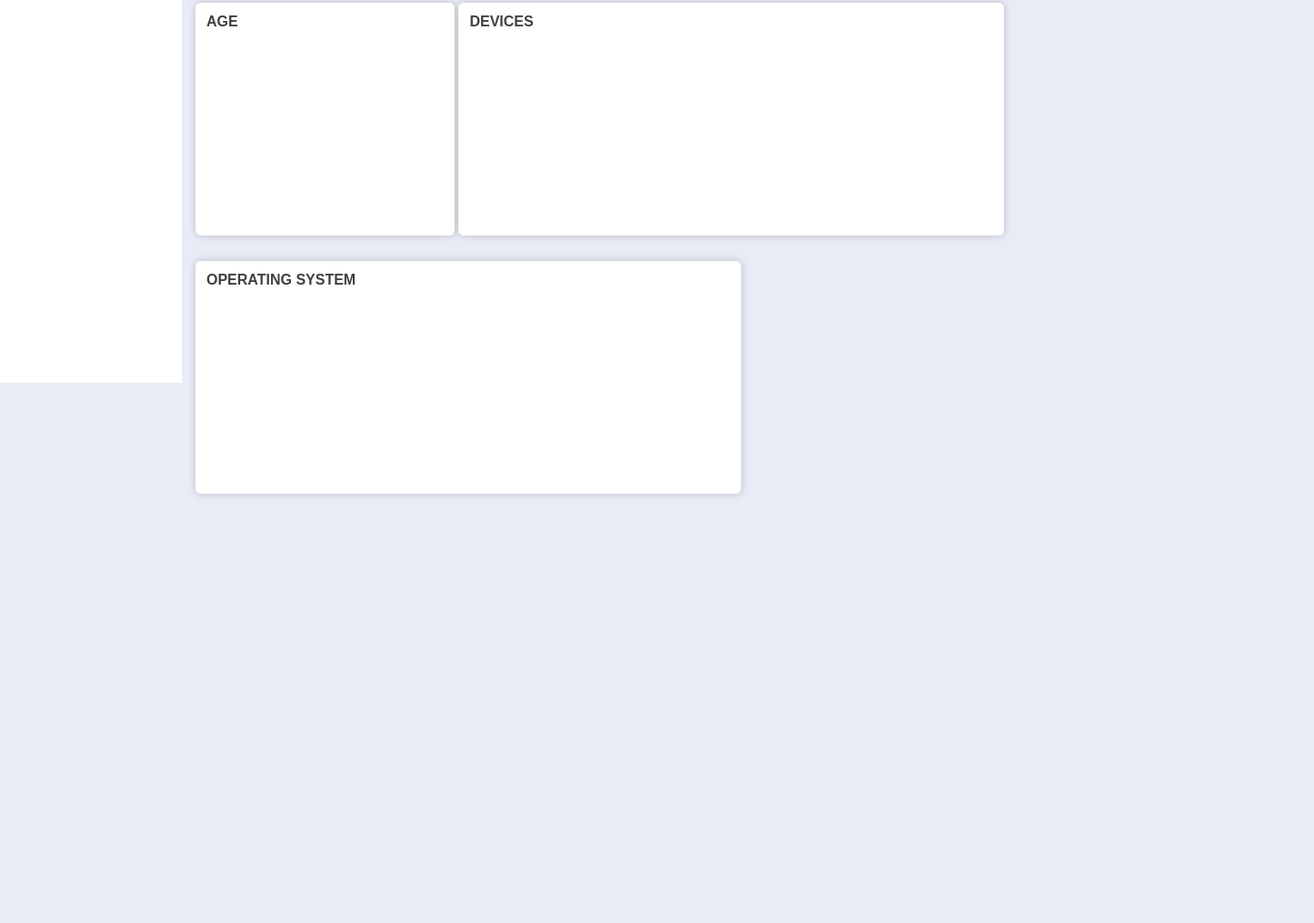
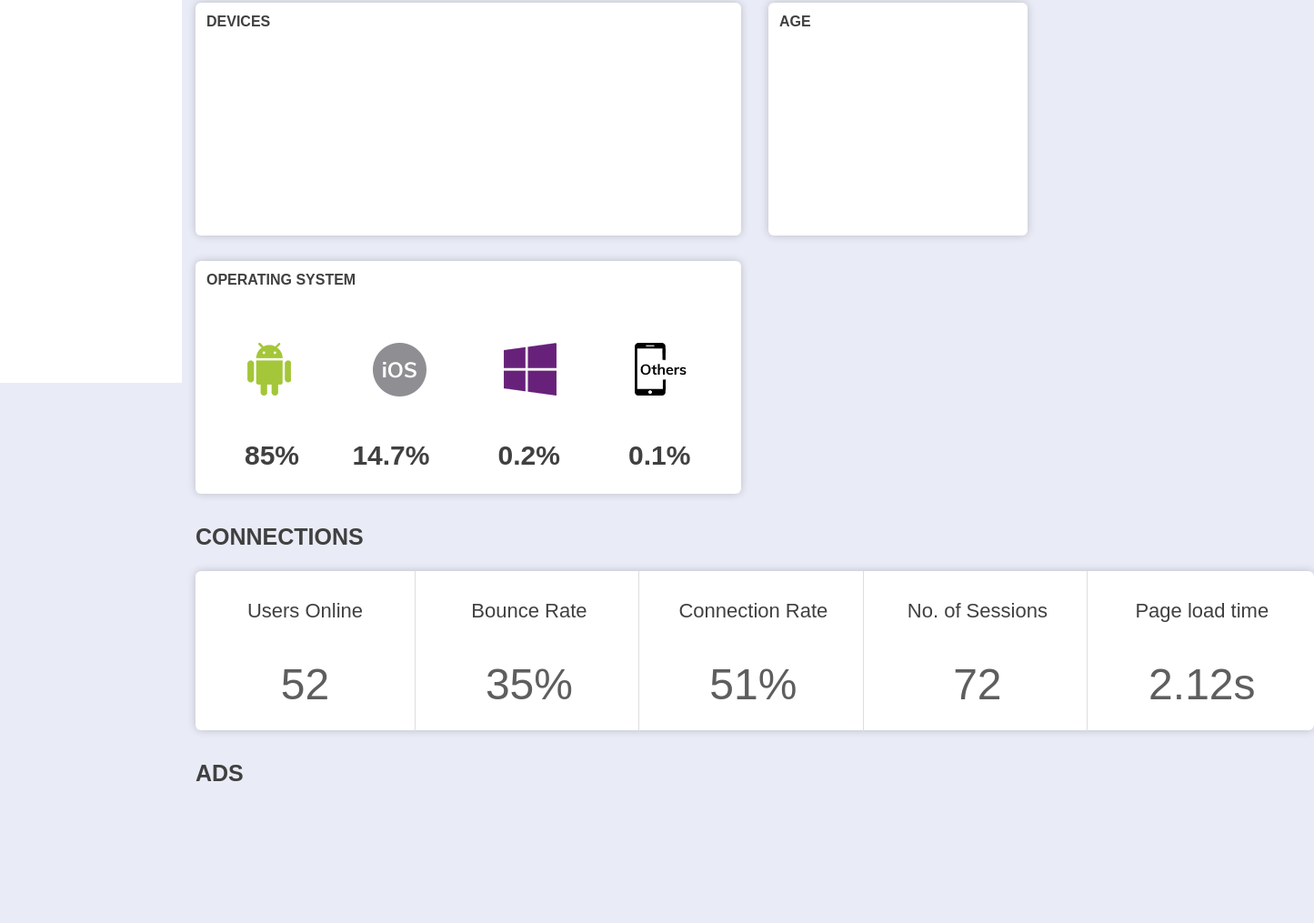
Before and after one commit to devsameerkhan/dashboard, a plain HTML site: page index.html in a window 1280 px wide. Shown: the part 443-1458 px from the top of the page at 91% size, 1445 px wide, since content can reach past the window. Before the commit the page ends 1018 px from the top, so only its background shows below. Drawn offline with nearby package versions, Linux system fonts and the light colour scheme; a web font is replaced by a local one.

Commit message:
Connections and Users section

```diff
--- a/index.html
+++ b/index.html
@@ -19,11 +19,11 @@
     <div class="navbar">
       <img class="logo" src="/assets/icons/topnav/realm-logo.png" alt="Realm Wi-fi">
       <div class="venue">
-        <h4>VENUE:</h4>
+        <h5>VENUE:</h5>
         <p>Eat India Company, Jubilee Hills.</p>
       </div>
       <div class="date">
-        <h4>DATE:</h4>
+        <h5>DATE:</h5>
         <p>09/04/2018 - 15/04/2018</p>
       </div>
       <div class="search">
@@ -45,7 +45,7 @@
 
     <div class="sidenav">
         <a href="#users"><img class="dashboard" src="/assets/icons/sidenav/dashboard-icon.png">USERS</a>
-        <a href="#"><img class="connection" src="/assets/icons/sidenav/connection-icon.png">CONNECTIONS</a>
+        <a href="#connections"><img class="connection" src="/assets/icons/sidenav/connection-icon.png">CONNECTIONS</a>
         <a href="#"><img class="advertise" src="/assets/icons/sidenav/advertise-icon.png">ADVERTISEMENTS</a>
         <a href="#"><img class="bandwidth" src="/assets/icons/sidenav/bandwidth.png">BANDWIDTH</a>
         <a href="#"><img class="marketing" src="/assets/icons/sidenav/market-icon.png">MARKETING</a>
@@ -55,7 +55,10 @@
 <!-- MAIN CONTENT -------->
 
     <div class="container-fluid">
-      <section id="#users">
+
+<!-- USERS --------------->
+
+      <section id="users">
         <h1>USERS</h1>
         <div class="customers">
           <h2>CUSTOMERS</h2>
@@ -71,10 +74,73 @@
         </div>
         <div class="os">
           <h2>OPERATING SYSTEM</h2>
+        <div class="os-icons">
+            <div class="card">
+              <img class="card-img-top" src="/assets/icons/os/android.png">
+              <div class="card-body">
+                <h3 class="card-title">85%</h3>
+              </div>
+            </div>
+            <div class="card">
+              <img class="card-img-top" src="/assets/icons/os/ios.png">
+              <div class="card-body">
+                <h3 class="card-title">14.7%</h3>
+              </div>
+            </div>
+            <div class="card">
+              <img class="card-img-top" src="/assets/icons/os/windows.png">
+              <div class="card-body">
+                <h3 class="card-title">0.2%</h3>
+              </div>
+            </div>
+            <div class="card">
+              <img class="card-img-top" src="/assets/icons/os/other.png">
+              <div class="card-body">
+                <h3 class="card-title">0.1%</h3>
+              </div>
+            </div>
+          </div>
         </div>
       </section>
+
+<!-- CONNECTIONS --------------->
+
+      <section id="connections">
+        <h1>CONNECTIONS</h1>
+        <div class="connections-div">
+          <div class="users-online">
+            <h4>Users Online</h4>
+            <p class="connections">52</p>
+          </div>
+          <div class="bounce-rate">
+            <h4>Bounce Rate</h4>
+            <p class="connections">35%</p>
+          </div>
+          <div class="connection-rate">
+            <h4>Connection Rate</h4>
+            <p class="connections">51%</p>
+          </div>
+          <div class="sessions">
+            <h4>No. of Sessions</h4>
+            <p class="connections">72</p>
+          </div>
+          <div class="page-load">
+            <h4>Page load time</h4>
+            <p class="connections">2.12s</p>
+          </div>
+        </div>
+      </section>
+
+<!-- ADS ---------------------->
+
+      <section id="ads">
+        <h1>ADS</h1>
+        <div class="ads-container">
+
+        </div>
+      </section>
+
     </div>
-
 
   </body>
 </html>
--- a/src/css/style.css
+++ b/src/css/style.css
@@ -5,7 +5,9 @@ body {
 
 /* TOP NAV ********************************************************************/
 
-.navbar{
+.navbar {
+  position: fixed;
+  width: 100%;
   height: 64px;
   background-color: #29408f;
   z-index: 2;
@@ -22,7 +24,7 @@ img.logo {
   margin: auto;
 }
 
-h4 {
+h5 {
   text-align: center;
   color: #ffffff;
   font-size: 12px;
@@ -81,10 +83,11 @@ img.ava {
 /* SIDE NAV *******************************************************************/
 
 .sidenav {
-  position: relative;
-  height: 100vh;
+  position: fixed;
+  height: 100%;
   width: 200px;
   z-index: 1;
+  margin-top: 64px;
   top: 0;
   left: 0;
   background-color: white;
@@ -120,15 +123,16 @@ section {
 }
 
 .container-fluid {
-float: right;
-width: calc(100% - 200px);
-z-index: 1
+  padding-top: 64px;
+  float: right;
+  width: calc(100% - 200px);
+  z-index: 1;
 }
 
 h1 {
   margin-top: 25px;
   font-size: 25px;
-  font-weight: 600;
+  font-weight: 600; /* SEMI BOLD */
   color: #404040;
 }
 
@@ -136,9 +140,24 @@ h2 {
   padding-top: 11px;
   padding-left: 12px;
   font-size: 16px;
-  font-weight: 600;
+  font-weight: 600; /* SEMI BOLD */
   color: #404040;
 }
+
+h3 {
+  color: #404040;
+  font-size: 30px;
+  font-weight: 600; /* SEMI BOLD */
+  margin-top: 19px;
+}
+
+h4 {
+  color: #404040;
+  font-size: 22px;
+  font-weight: 400; /* REGULAR */
+}
+
+/* USERS SECTION **************************************************************/
 
 .customers {
   margin-right: 30px;
@@ -172,6 +191,7 @@ h2 {
 }
 
 .devices {
+  float: left;
   margin-top: 28px;
   margin-right: 30px;
   background-color: #ffffff;
@@ -183,6 +203,7 @@ h2 {
 }
 
 .os {
+  justify-content: center;
   margin-top: 28px;
   margin-right: 30px;
   background-color: #ffffff;
@@ -192,3 +213,63 @@ h2 {
   border-radius: 6px;
   box-shadow: 0 0 10px rgba(0,0,0,0.2);
 }
+
+.card {
+  display: inline-block;
+  margin: 12px;
+  border: none;
+}
+
+.card-img-top {
+  margin: 28px;
+  width: 59px;
+}
+
+.card-body {
+  text-align: right;
+  padding: 0;
+  width: 90px;
+}
+.os-icons{
+  padding: 0 12px;
+  padding-top: 12px;
+}
+
+/* CONNECTIONS SECTION ********************************************************/
+
+.connections-div{
+  margin-top: 23px;
+  background-color: #ffffff;
+  width: 1230px;
+  height: 175px;
+  border-radius: 6px;
+  box-shadow: 0 0 10px rgba(0,0,0,0.2);
+}
+
+.users-online,.bounce-rate, .connection-rate, .sessions, .page-load {
+  padding-top: 31px;
+  display: inline-block;
+  text-align: center;
+  width: 242px;
+  border-width: 0px 1px 0 0;
+  border-color: #ddd;
+  border-style: solid;
+}
+
+.page-load {
+  border: none;
+}
+
+p.connections {
+  padding-top: 24px;
+  font-size: 48px;
+  font-weight: 400;
+  color: #5e5e5e;
+}
+
+/* ADS SECTION ****************************************************************/
+
+.ads-container {
+  width: 205px;
+  height: 139px;
+}
```
